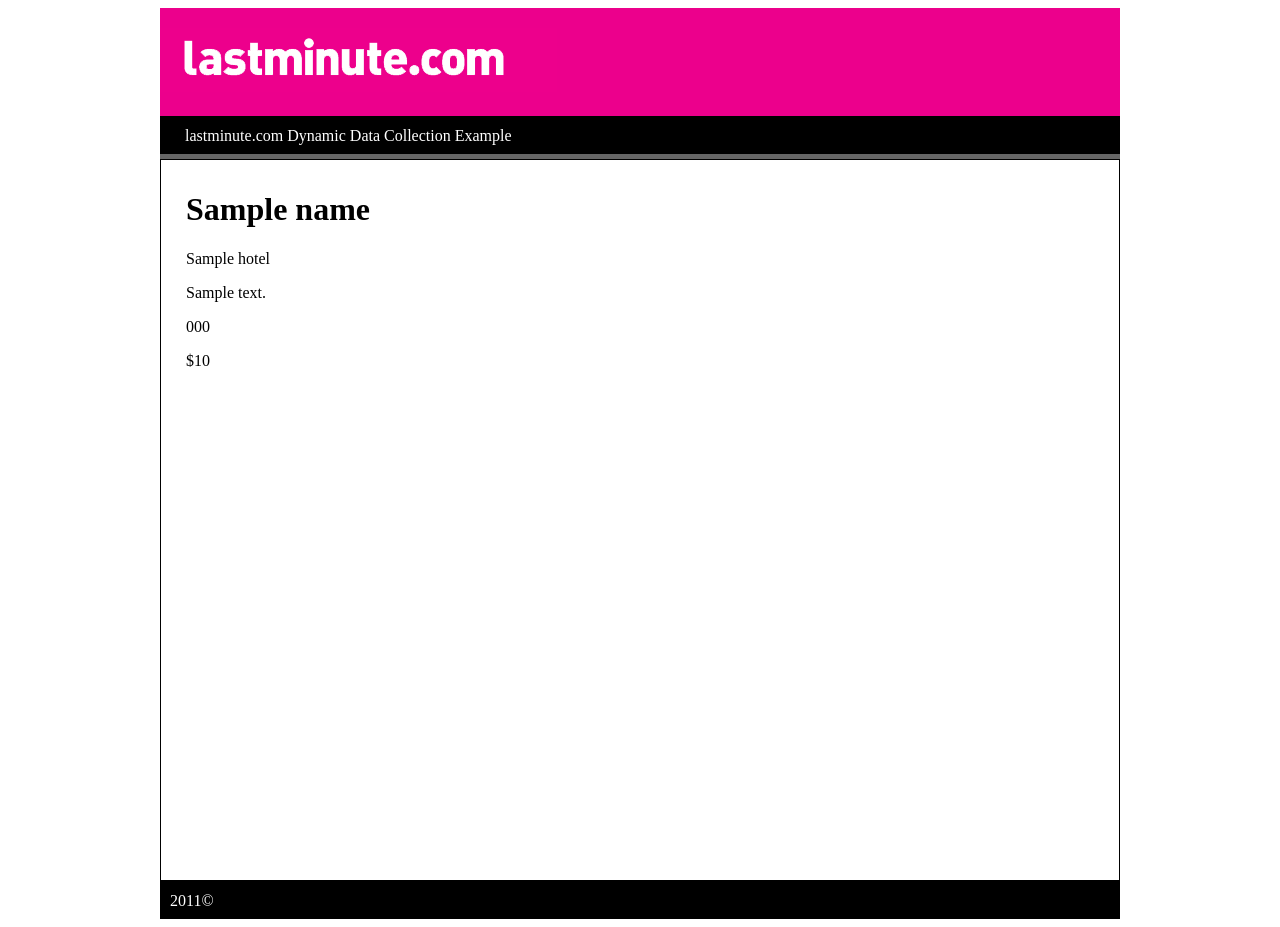
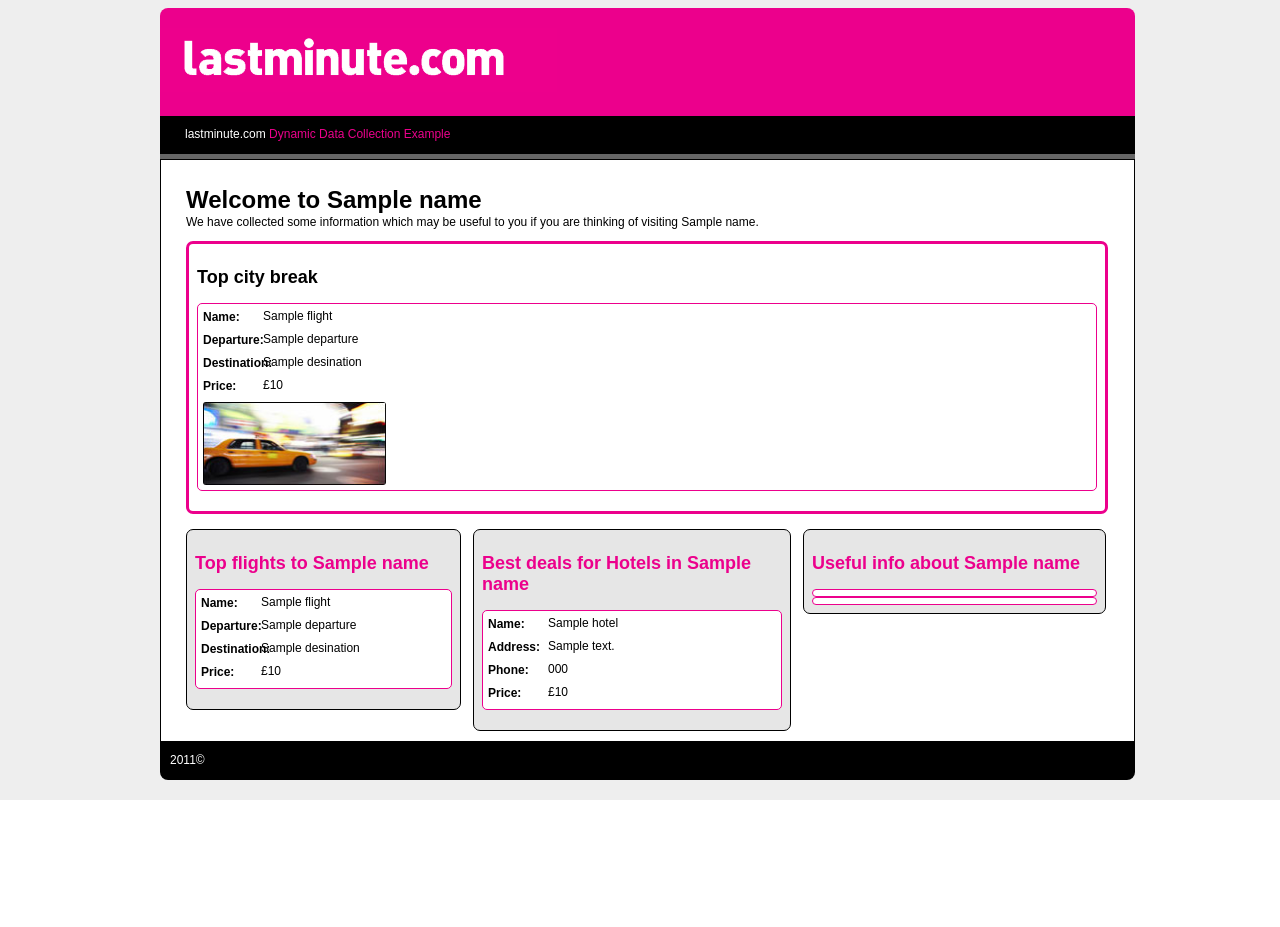
Before and after one commit to carl-razorfish/sandbox, a Python web app: template templates/mashup.html in a window 1280 px wide. After the commit the page ends 800 px from the top, so only its background shows below. Run offline with Jinja, Linux system fonts and the light colour scheme; the template is opened without the code that fills it: most values are stand-ins (such as "Sample title", 1, 10 or a date in 2020).

Commit message:
updating latest files

```diff
--- a/static/css/mashup.css
+++ b/static/css/mashup.css
@@ -1,7 +1,45 @@
 /* css for Last minute mash up */
 
-.wrapper {width:960px; margin-left:auto; margin-right:auto;}
-.banner {width:960px; height:88px; background:#EC008C; padding-top:20px;}
-.nav {width:925px; height:22px; border-bottom:5px solid #666;background:#000;color:#fff; padding:11px 10px 5px 25px;}
-.content {width:923px;background:#fff; min-height:700px; padding:10px 10px 10px 25px;color:#000; border:1px solid #000;}
-.footer {width:940px; height:22px;background:#000; padding:11px 10px 5px 10px; color:#fff}
+body{background:#eeeeee;}
+.wrapper {width:960px; margin-left:auto; margin-right:auto; font:normal 12px Arial,Helvetica,sans-serif; }
+.banner {width:975px; height:88px; background:#EC008C; padding-top:20px;-webkit-border-top-left-radius: 8px; -webkit-border-top-right-radius: 8px;}
+.nav {width:925px; height:22px; border-bottom:5px solid #666;background:#000;color:#EC008C; padding:11px 25px 5px 25px;}
+.content {width:938px;background:#fff; padding:10px 10px 10px 25px;color:#000; border:1px solid #000; overflow:hidden;}
+.footer {width:955px; height:22px;background:#000; padding:11px 10px 5px 10px; color:#fff;-webkit-border-bottom-left-radius: 8px; -webkit-border-bottom-right-radius: 8px;}
+.white {color:#fff;}
+a,
+a:hover {color:#EC008C;}
+h3 a {font-size:12px; color:#000; display:block; margin-bottom:-10px;}
+.intro p {margin-top:-15px;}
+
+.city-break{border:3px solid #EC008C; -webkit-border-radius: 7px;padding:8px;overflow:hidden; }
+.info,
+.hotels,
+.flights {border:1px solid #000; -webkit-border-radius: 7px;padding:8px;background:#E6E6E6;}
+
+.city-break img {-webkit-border-radius: 3px; margin-bottom:5px; margin-right:7px; }
+.city-break {width:900px;; padding:8px; margin-bottom:15px;}
+
+.info{ width:285px; float:left; margin-right:0px;}
+.hotels {width:300px; float:left; margin-right:12px;}
+.flights {width:257px; float:left; margin-right:12px;}
+
+.flights h2,
+.hotels h2,
+.info h2 {color:#EC008C;}
+
+dt {font-weight:bold;}
+dd {margin-top:-15px; margin-bottom:25px; margin-left:60px;}
+#news,
+#weather,
+dl {border:1px solid #EC008C; -webkit-border-radius: 5px; padding:6px 3px 0px 5px; background:#fff; overflow:hidden;}
+
+
+.ani{
+    -webkit-transition: -webkit-transform 1s,opacity 1s,background 1s,width 1s,height 1s,font-size 1s;
+    -webkit-transition-property: -webkit-transform, opacity, background, width, height, font-size;
+    -webkit-transition-duration: 1s, 1s, 1s, 1s, 1s, 1s;
+    -webkit-transition-timing-function: initial, initial, initial, initial, initial, initial;
+    -webkit-transition-delay: initial, initial, initial, initial, initial, initial;
+    -webkit-border-radius: 5px;
+}
--- a/static/js/mashup.js
+++ b/static/js/mashup.js
@@ -36,7 +36,7 @@ RIA = {
 
 function weather(data) {
     var html = [];
-    html.push('<h2>'+data.query.results.channel.description+'</h2>');
+    html.push('<h3>'+data.query.results.channel.description+'</h3>');
     html.push('<p>'+data.query.results.channel.item.description+'</p>');
     RIA.fn.populateContainer('weather',html);
 }
@@ -45,7 +45,7 @@ function news(data) {
     var html = [];
     var items = data.response.results;
     for (var i=0,item; item=items[i]; i++) {
-        html.push('<h2><a href="'+item.webUrl+'" rel="external">'+item.fields.headline+'</a></h2>'+item.fields.trailText);
+        html.push('<h3><a href="'+item.webUrl+'" rel="external">'+item.fields.headline+'</a></h3>'+item.fields.trailText);
     }
     RIA.fn.populateContainer('news',html);
 }
--- a/templates/mashup.html
+++ b/templates/mashup.html
@@ -4,33 +4,79 @@
 <link rel="stylesheet" href="/static/css/mashup.css">
 {% endblock %}
 {% block content %}
+<link rel="shortcut icon" type="image/x-icon" href="http://cdn.lastminute.com/site/favicon.ico?skin=engb.lastminute.com" />
 <body>
 	<div class="wrapper">
 		<div class="banner">
-	    	<img src="/static/img/site_master_top_logo.gif" alt="last minute" />
+	    	<div class="ani"><img src="/static/img/site_master_top_logo.gif" alt="last minute" /></div>
 	    </div>
 	    <div class="nav">
-	    	lastminute.com Dynamic Data Collection Example
+	    	<span class="white">lastminute.com</span> Dynamic Data Collection Example
 	    </div>
 	    <div class="content">
 
 			<header>
-		        <h1>{{ name }}</h1>
+		        <h1>Welcome to {{ name }}</h1>
 		    </header>
-			{% for hotel in hotels %}
-				<p>{{hotel.Name}}</p>
-				<p>{{hotel.Address}}</p>
-				<p>{{hotel.Phone}}</p>
-				<p>${{hotel.Price}}</p>
-			{% endfor %}
-		    <article id="intro">
+			<article class="intro"><p>We have collected some information which may be useful to you if you are thinking of visiting {{ name }}.</p></article>
+			<article class="city-break">
+
+				<h2>Top city break</h2>
+				<dl>
+					<dt>Name:<dt>
+					<dd>{{flight.Name}}<dd>
+					<dt>Departure:<dt>
+					<dd>{{flight.departure}}<dd>
+					<dt>Destination:<dt>
+					<dd>{{flight.desination}}<dd>
+					<dt>Price:<dt>
+					<dd>&#163;{{flight.Price}}<dd>
+					<dt><img src="../static/img/newyork.jpg" alt="{{ name }}" width="183" height="83" class="{{ name }}" style="float:left;"><dt>
+					<dd><dd>
+				</dl>
+
+
+				<!--
+				<img src="../static/img/paris.jpg" alt="{{ name }}" width="183" height="83" class="{{ name }}">
+				<img src="../static/img/amsterdam.jpg" alt="{{ name }}" width="183" height="83" class="{{ name }}">
+				-->
+			</article>
+			<article class="flights">
+				<h2>Top flights to {{ name }}</h2>
+					{% for flight in flights %}
+					<dl>
+						<dt>Name:<dt>
+						<dd>{{flight.Name}}<dd>
+						<dt>Departure:<dt>
+						<dd>{{flight.departure}}<dd>
+						<dt>Destination:<dt>
+						<dd>{{flight.desination}}<dd>
+						<dt>Price:<dt>
+						<dd>&#163;{{flight.Price}}<dd>
+					</dl>
+					{% endfor %}
+			</article>
+			<article class="hotels">
+				<h2>Best deals for Hotels in {{ name }}</h2>
+				{% for hotel in hotels %}
+				<dl>
+					<dt>Name:<dt>
+					<dd>{{hotel.Name}}<dd>
+					<dt>Address:<dt>
+					<dd>{{hotel.Address}}<dd>
+					<dt>Phone:<dt>
+					<dd>{{hotel.Phone}}<dd>
+					<dt>Price:<dt>
+					<dd>&#163;{{hotel.Price}}<dd>
+				</dl>
+				{% endfor %}
 		    </article>
-		    <article id="weather" data-feed="{{ weather }}"></article>
-		    <article id="news" data-feed="{{ news }}"></article>
-		    <article id="flights">
+		    <article class="info">
+				<h2>Useful info about {{ name }}</h2>
+		    	<article id="weather" data-feed="{{ weather }}"></article>
+		    	<article id="news" data-feed="{{ news }}"></article>
 		    </article>
-		    <article id="hotels">
-		    </article>
+
 
 		</div>
 		<div class="footer">
```
Also changed, not shown: favicon.ico, static/img/amsterdam.jpg (added), static/img/newyork.jpg (added), static/img/paris.jpg (added).
